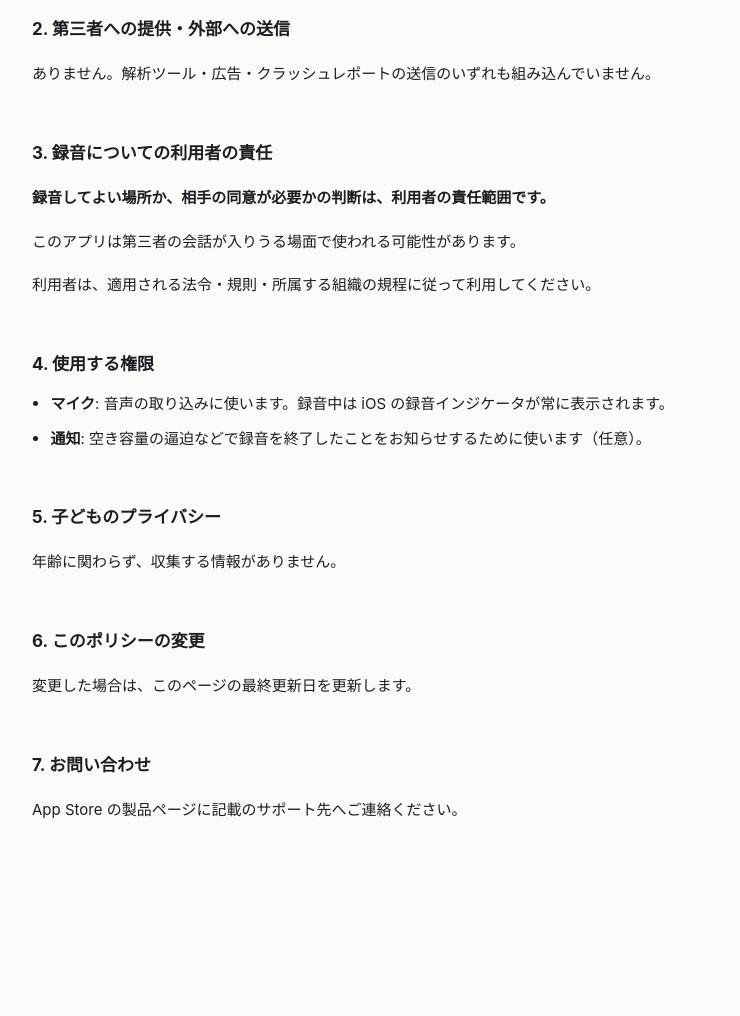
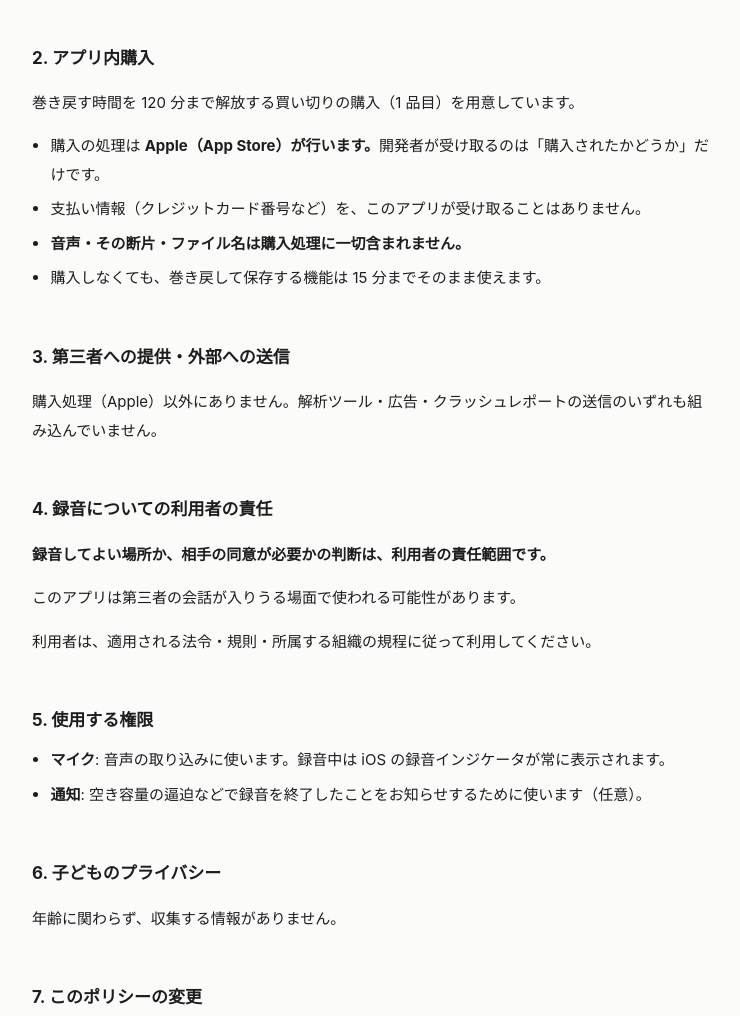
Before and after one commit to kisen-code/rewind-recorder-site, a plain HTML site: page index.html in a window 1280 px wide. Shown: the part 1120-2136 px from the top of the page, without its empty margins (268-1008 px from the left). Before the commit the page ends 2055 px from the top, so only its background shows below. Drawn offline with Linux system fonts and the light colour scheme.

Commit message:
アプリ内購入について追記し、通信の記述を実態に合わせる
本文は rewind-recorder の docs/privacy-policy.md が正。
Tools/build-privacy-page.py で生成し直したもの。

```diff
--- a/index.html
+++ b/index.html
@@ -35,12 +35,12 @@ strong { font-weight: 700; }
 <main>
 <h1>プライバシーポリシー</h1>
 <p><strong>巻き戻し録音（Rewind Recorder）</strong></p>
-<p class="meta">最終更新日: 2026-09-01</p>
+<p class="meta">最終更新日: 2026-09-02</p>
 <hr>
 <h2>要約</h2>
 <ul>
 <li>このアプリは、利用者の音声も個人情報も<strong>一切収集しません。</strong></li>
-<li>端末の外へデータを送信しません。<strong>ネットワーク通信を行う機能を持っていません。</strong></li>
+<li>端末の外へデータを送信しません。<strong>通信するのは App Store の購入処理のときだけ</strong>で、そこにも音声は含まれません。</li>
 <li>録音した音声は<strong>利用者の端末の中だけ</strong>にあります。開発者が見ることも取り出すこともできません。</li>
 </ul>
 <h2>1. 取り扱う情報</h2>
@@ -57,22 +57,30 @@ strong { font-weight: 700; }
 <h3>動作の記録</h3>
 <p>不具合を追うために、録音の開始・終了や中断からの復帰といった<strong>状態の遷移だけ</strong>を端末内に記録します。</p>
 <p><strong>音声・その断片・ファイル名は含みません</strong>。端末の外には出ません。</p>
-<h2>2. 第三者への提供・外部への送信</h2>
-<p>ありません。解析ツール・広告・クラッシュレポートの送信のいずれも組み込んでいません。</p>
-<h2>3. 録音についての利用者の責任</h2>
+<h2>2. アプリ内購入</h2>
+<p>巻き戻す時間を 120 分まで解放する買い切りの購入（1 品目）を用意しています。</p>
+<ul>
+<li>購入の処理は <strong>Apple（App Store）が行います。</strong>開発者が受け取るのは「購入されたかどうか」だけです。</li>
+<li>支払い情報（クレジットカード番号など）を、このアプリが受け取ることはありません。</li>
+<li><strong>音声・その断片・ファイル名は購入処理に一切含まれません。</strong></li>
+<li>購入しなくても、巻き戻して保存する機能は 15 分までそのまま使えます。</li>
+</ul>
+<h2>3. 第三者への提供・外部への送信</h2>
+<p>購入処理（Apple）以外にありません。解析ツール・広告・クラッシュレポートの送信のいずれも組み込んでいません。</p>
+<h2>4. 録音についての利用者の責任</h2>
 <p><strong>録音してよい場所か、相手の同意が必要かの判断は、利用者の責任範囲です。</strong></p>
 <p>このアプリは第三者の会話が入りうる場面で使われる可能性があります。</p>
 <p>利用者は、適用される法令・規則・所属する組織の規程に従って利用してください。</p>
-<h2>4. 使用する権限</h2>
+<h2>5. 使用する権限</h2>
 <ul>
 <li><strong>マイク</strong>: 音声の取り込みに使います。録音中は iOS の録音インジケータが常に表示されます。</li>
 <li><strong>通知</strong>: 空き容量の逼迫などで録音を終了したことをお知らせするために使います（任意）。</li>
 </ul>
-<h2>5. 子どものプライバシー</h2>
+<h2>6. 子どものプライバシー</h2>
 <p>年齢に関わらず、収集する情報がありません。</p>
-<h2>6. このポリシーの変更</h2>
+<h2>7. このポリシーの変更</h2>
 <p>変更した場合は、このページの最終更新日を更新します。</p>
-<h2>7. お問い合わせ</h2>
+<h2>8. お問い合わせ</h2>
 <p>App Store の製品ページに記載のサポート先へご連絡ください。</p>
 </main>
 </body>
```
